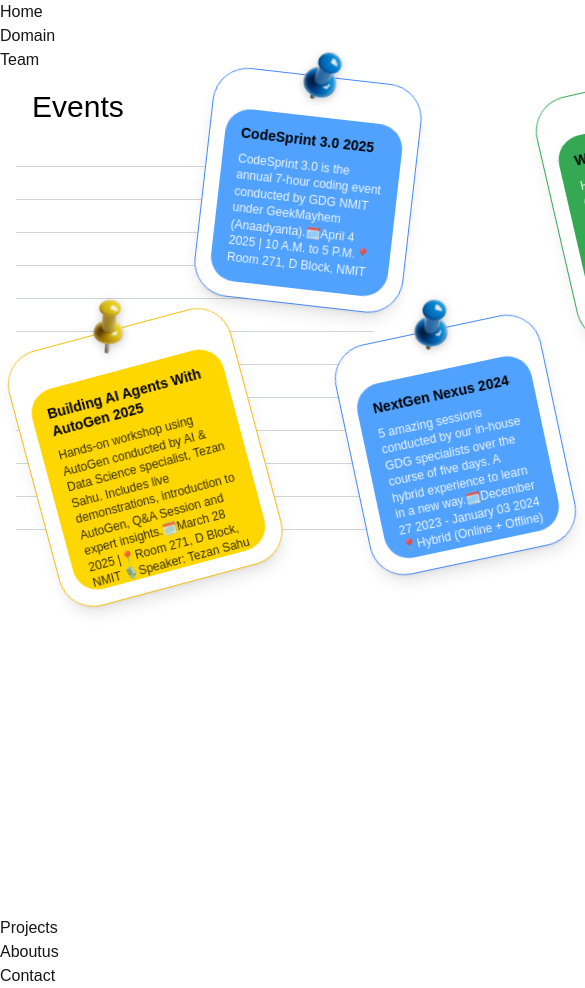
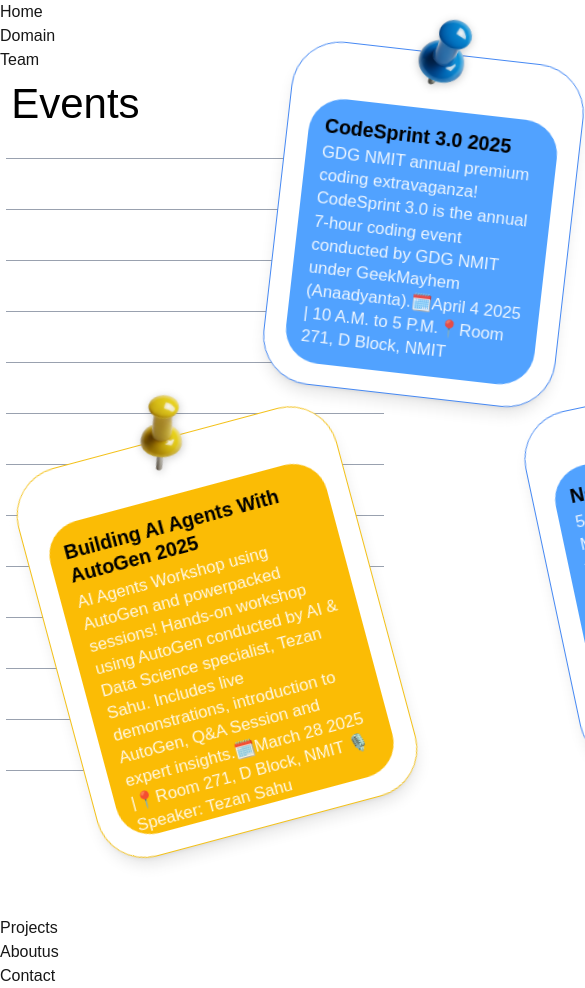
Before and after one commit to gdgnmit/GDG-NMIT-Website, a Next.js app: page / in a window 390 px wide. Shown: the top 988 px of the page, 585 px wide, since content can reach past the window. Built offline with nearby package versions, Linux system fonts and the light colour scheme; no server answers; the database is empty.

Commit message:
updated event page

```diff
--- a/package.json
+++ b/package.json
@@ -9,6 +9,7 @@
     "lint": "eslint"
   },
   "dependencies": {
+    "axios": "^1.12.2",
     "cloudinary": "^2.7.0",
     "formidable": "^3.5.4",
     "gsap": "^3.13.0",
--- a/src/components/Event.tsx
+++ b/src/components/Event.tsx
@@ -2,19 +2,69 @@
 import React, { useEffect, useRef, useState } from 'react'
 import Image from 'next/image'
 import { gsap } from 'gsap'
+import axios from 'axios'
 
 interface EventCard {
-  id: number;
+  _id: string;
   title: string;
   description: string;
+  date: string;
+  venue?: string;
+  speaker?: string;
 }
 const Event: React.FC = () => {
+  // Fallback data with proper structure
+  const fallbackEvents: EventCard[] = [
+    {
+      _id: "1",
+      title: " CodeSprint 3.0 2025", // CARD 1: TOP LEFT BLUE CARD
+      description: " GDG NMIT annual premium coding extravaganza!  CodeSprint 3.0 is the annual 7-hour coding event conducted by GDG NMIT under GeekMayhem (Anaadyanta).🗓️April 4 2025 | 10 A.M. to 5 P.M.📍Room 271, D Block, NMIT  ",
+      date: "04/04/2025",
+      venue: "Room 271, D Block, NMIT"
+    },
+    {
+      _id: "2",
+      title: "Winter Tech Arc 2024 ", // CARD 2: TOP RIGHT GREEN CARD
+      description: " AI Agents : Decoded with hands-on workshop conducted by AI&ML specialist, Tarun R Jain. Includes live demonstrations, Q&A Session and expert insights. 🗓️December 21 2024 | 9 A.M. to 2 P.M. 📍Room 271, D Block, NMIT 🎙️Speaker: Tarun R Jain",
+      date: "21/12/2024",
+      venue: "Room 271, D Block, NMIT",
+      speaker: "Tarun R Jain"
+    },
+    {
+      _id: "3",
+      title: "Building AI Agents With AutoGen 2025", // CARD 3: BOTTOM LEFT YELLOW CARD
+      description: "AI Agents Workshop using AutoGen and powerpacked sessions! Hands-on workshop using AutoGen conducted by AI & Data Science specialist, Tezan Sahu. Includes live demonstrations, introduction to AutoGen, Q&A Session and expert insights.🗓️March 28 2025 |📍Room 271, D Block, NMIT 🎙️Speaker: Tezan Sahu",
+      date: "28/03/2025",
+      venue: "Room 271, D Block, NMIT",
+      speaker: "Tezan Sahu"
+    },
+    {
+      _id: "4",
+      title: " KubeTools Day 2024", // CARD 4: BOTTOM RIGHT RED CARD
+      description: "One-of-a-kind workshop in collaboration with Docker and Kubernetes! Hands-on workshop conducted by industry experts, in collaboration with Docker and Kubernetes. Includes live demonstrations, introductions to Docker and Kubernetes Tools,CloudNative practice and Q&A Session.🗓️January 20 2024 |📍Sir M.V. Auditorium, NMIT ",
+      date: "20/01/2024",
+      venue: "Sir M.V. Auditorium, NMIT"
+    },
+    {
+      _id: "5",
+      title: "NextGen Nexus 2024", // CARD 5: BOTTOM CENTER BLUE CARD
+      description: " 5 Days. 5 GDG Speakers. 5 Mindblowing Experiences! five amazing sessions conducted by our in-house GDG specialists over the course of five days. A hybrid experience to learn in a new way.🗓️December 27 2023 - January 03 2024📍Hybrid (Online + Offline)",
+      date: "27/12/2023",
+      venue: "Hybrid (Online + Offline)"
+    }
+  ];
+
   // Refs for each event card to control GSAP animations
   const cardRefs = useRef<(HTMLDivElement | null)[]>([]);
   // Container ref for GSAP context scope
   const containerRef = useRef<HTMLDivElement | null>(null);
   // State to control when animations should start
   const [shouldAnimate, setShouldAnimate] = useState(false);
+
+  // State for dynamic events
+  const [events, setEvents] = useState<EventCard[]>([]);
+  const [loading, setLoading] = useState(true);
+  const [error, setError] = useState<string | null>(null);
 
   // Set refs for each card
   const setCardRef = (index: number) => (el: HTMLDivElement | null) => {
@@ -23,14 +73,21 @@
 
   // Intersection Observer to detect when page comes into view
   useEffect(() => {
+    // Only set up observer when data is ready and component is fully rendered
+    if (loading || events.length === 0) return;
+
     const container = containerRef.current;
     if (!container) return;
+
+    console.log('Setting up intersection observer');
 
     const observer = new IntersectionObserver(
       (entries) => {
         entries.forEach((entry) => {
-          // Trigger animations when 82% of container is visible
-          if (entry.isIntersecting && entry.intersectionRatio > 0.82) {
+          console.log('Intersection ratio:', entry.intersectionRatio);
+          // Trigger animations when 60% of card container is visible
+          if (entry.isIntersecting && entry.intersectionRatio > 0.6) {
+            console.log('Triggering animation');
             setShouldAnimate(true);
             // Stop observing once animation is triggered (one-time trigger)
             observer.disconnect();
@@ -38,7 +95,7 @@
         });
       },
       {
-        threshold: 0.82, // Trigger when 82% visible
+        threshold: [0, 0.25, 0.5, 0.75, 1], // Multiple thresholds for reliable detection
         rootMargin: '0px' // No additional margin
       }
     );
@@ -49,22 +106,35 @@
     return () => {
       observer.disconnect();
     };
-  }, []);
+  }, [loading, events]); // Depend on loading and events being ready
 
-  // GSAP Pendulum Animation Function - Now triggered by scroll
+  // GSAP Pendulum Animation Function - Now triggered by scroll AND when events are loaded
   useEffect(() => {
-    // Only run animations when shouldAnimate becomes true
-    if (!shouldAnimate) return;
+    console.log('Animation effect triggered:', { shouldAnimate, eventsLength: events.length });
+
+    // Only run animations when shouldAnimate becomes true AND events are available
+    if (!shouldAnimate || events.length === 0) {
+      console.log('Animation conditions not met');
+      return;
+    }
 
     const cards = cardRefs.current.filter(Boolean);
-    if (cards.length === 0 || !containerRef.current) return;
+    console.log('Cards found:', cards.length);
+
+    if (cards.length === 0 || !containerRef.current) {
+      console.log('No cards or container ref');
+      return;
+    }
+
+    console.log('Starting GSAP animations');
+
     const finalRotations = [6.5, -13, -15, 18, -12];  // Final resting rotations for each card (their natural tilted positions)
 
     // Animation parameters - easily customizable
     const animationConfig = {
       startAngle: 14,        // Initial swing angle in degrees (reduced from 20)
       totalDuration: 4,      // Total time to settle (seconds)
-      swingFrequency: 2.0,   // Swings per second
+      swingFrequency: 2.5,   // Swings per second
       dampingFactor: 0.75,   // How much energy is lost each swing (0.8-0.95)
       cardDelay: 0        // Delay between each card starting (seconds)
     };
@@ -75,8 +145,8 @@
         // Get the final rotation for this card
         const finalRotation = finalRotations[index] || 0;
         gsap.set(card, {
-          transformOrigin: "50% 0%", // Set transform origin to the pin point (top center where pin is attached)
-          rotation: finalRotation + animationConfig.startAngle // Start from final position + swing offset
+          transformOrigin: "50% 0%",
+          rotation: finalRotation + animationConfig.startAngle
         });
 
         const tl = gsap.timeline({ delay: index * animationConfig.cardDelay });
@@ -88,12 +158,9 @@
         for (let i = 0; i < swingCount; i++) {
           // Calculate decreasing amplitude for each swing (natural damping)
           const amplitude = animationConfig.startAngle * Math.pow(animationConfig.dampingFactor, i);
-
-          // Stop creating swings when amplitude becomes very small (natural cutoff)
           if (amplitude < 0.5) break;
 
-          // Alternate direction for each swing
-          const direction = i % 2 === 0 ? -1 : 1;
+          const direction = i % 2 === 0 ? -1 : 1; // Alternate direction for each swing
           const targetAngle = finalRotation + (amplitude * direction);
 
           tl.to(card, {
@@ -128,61 +195,110 @@
     return () => {
       ctx.revert(); // This cleans up ALL animations and sets within this context
     };
-  }, [shouldAnimate]); // Now depends on shouldAnimate state
+  }, [shouldAnimate, events]); // Now depends on both shouldAnimate state AND events being loaded
 
 
-  // EVENT DATA ARRAY - Contains all 5 event cards information
-  const events: EventCard[] = [
-    {
-      id: 1,
-      title: " CodeSprint 3.0 2025", // CARD 1: TOP LEFT BLUE CARD
-      description: " CodeSprint 3.0 is the annual 7-hour coding event conducted by GDG NMIT under GeekMayhem (Anaadyanta).🗓️April 4 2025 | 10 A.M. to 5 P.M.📍Room 271, D Block, NMIT  "
-    },
-    {
-      id: 2,
-      title: "Winter Tech Arc 2024 ", // CARD 2: TOP RIGHT GREEN CARD
-      description: "Hands-on workshop conducted by AI&ML specialist, Tarun R Jain. Includes live demonstrations, Q&A Session and expert insights. 🗓️December 21 2024 | 📍Room 271, D Block, NMIT 🎙️Speaker: Tarun R Jain"
-    },
-    {
-      id: 3,
-      title: "Building AI Agents With AutoGen 2025", // CARD 3: BOTTOM LEFT YELLOW CARD
-      description: "Hands-on workshop using AutoGen conducted by AI & Data Science specialist, Tezan Sahu. Includes live demonstrations, introduction to AutoGen, Q&A Session and expert insights.🗓️March 28 2025 |📍Room 271, D Block, NMIT 🎙️Speaker: Tezan Sahu"
-    },
-    {
-      id: 4,
-      title: " KubeTools Day 2024", // CARD 4: BOTTOM RIGHT RED CARD
-      description: "Hands-on workshop conducted by industry experts, in collaboration with Docker and Kubernetes. Includes live demonstrations, introductions to Docker and Kubernetes Tools,CloudNative practice and Q&A Session.🗓️January 20 2024 |📍Sir M.V. Auditorium, NMIT "
-    },
-    {
-      id: 5,
-      title: "NextGen Nexus 2024", // CARD 5: BOTTOM CENTER BLUE CARD
-      description: "5 amazing sessions conducted by our in-house GDG specialists over the course of five days. A hybrid experience to learn in a new way.🗓️December 27 2023 - January 03 2024📍Hybrid (Online + Offline)"
+
+
+  // Function to fetch events from API
+  const fetchEvents = async () => {
+    try {
+      setLoading(true);
+      setError(null);
+
+      const response = await axios.get('/api/events');
+      const { pastEvents, upcomingEvents } = response.data;
+
+      // Combine past and upcoming events
+      const allEvents = [...(pastEvents || []), ...(upcomingEvents || [])];
+
+      // Transform events to match our interface
+      const transformedEvents: EventCard[] = allEvents.map((event: any) => ({
+        _id: event._id,
+        title: event.title,
+        description: event.description,
+        date: event.date,
+        venue: event.venue,
+        speaker: event.speaker
+      }));
+
+      // Use API data if we have enough events, otherwise fallback
+      setEvents(transformedEvents.length >= 5 ? transformedEvents.slice(0, 5) : fallbackEvents);
+    } catch (err) {
+      console.error('Failed to fetch events:', err);
+      setError('Failed to load events from server');
+      // Use fallback data on error
+      setEvents(fallbackEvents);
+    } finally {
+      setLoading(false);
     }
-  ];
+  };
+
+  // Fetch events on component mount
+  useEffect(() => {
+    fetchEvents();
+  }, []);
+
+  // Show professional loading state
+  if (loading) {
+    return (
+      <div className="min-h-screen bg-white flex items-center justify-center antialiased">
+        <div className="text-center">
+          {/* Animated loading spinner */}
+          <div className="relative mb-8">
+            <div className="animate-spin rounded-full h-20 w-20 border-4 border-gray-200 border-t-blue-500 mx-auto"></div>
+            <div className="absolute inset-0 rounded-full h-20 w-20 border-4 border-transparent border-r-green-500 animate-ping mx-auto"></div>
+          </div>
+
+          {/* Loading text with typing animation */}
+          <div className="space-y-3">
+            <h2 className="text-2xl font-semibold text-gray-800">Loading Events</h2>
+            <div className="flex items-center justify-center space-x-1">
+              <div className="w-2 h-2 bg-blue-500 rounded-full animate-bounce"></div>
+              <div className="w-2 h-2 bg-green-500 rounded-full animate-bounce" style={{animationDelay: '0.1s'}}></div>
+              <div className="w-2 h-2 bg-yellow-500 rounded-full animate-bounce" style={{animationDelay: '0.2s'}}></div>
+              <div className="w-2 h-2 bg-red-500 rounded-full animate-bounce" style={{animationDelay: '0.3s'}}></div>
+            </div>
+            <p className="text-gray-600">Fetching the latest events from our servers...</p>
+          </div>
+        </div>
+      </div>
+    );
+  }
+
+
 
   return (
-    <div ref={containerRef} className="min-h-screen bg-white">
+    <div
+      className="min-h-screen bg-white antialiased"
+      style={{
+        MozOsxFontSmoothing: 'grayscale' // No Tailwind equivalent, keeping this one
+      }}
+    >
       {/* ========== MAIN PAGE CONTAINER ========== */}
 
       {/* ========== PAGE TITLE SECTION ========== */}
-      <div className="pt-4 px-8 sm:pt-4 sm:px-12 lg:pt-4   lg:px-15 ">
+      <div className="pt-[5.6px] px-[11.2px] sm:pt-[5.6px] sm:px-[16.8px] lg:pt-[5.6px] lg:px-[21px] ">
         <h1
-          className="text-black text-3xl sm:text-4xl lg:text-5xl xl:text-6xl font-normal leading-tight"
+          className="text-black text-[42px] sm:text-[56px] lg:text-[70px] xl:text-[84px] font-normal leading-tight"
         >
           Events
         </h1>
       </div>
 
       {/* ========== CARDS CONTAINER SECTION ========== */}
-      <div className="pt-6 px-4 sm:px-6 lg:px-8">
-        <div className="relative mx-auto w-full max-w-7xl h-96 md:h-[500px]">
+      <div className="pt-[8.4px] px-[5.6px] sm:px-[8.4px] lg:px-[11.2px]">
+        <div
+          ref={containerRef}
+          className="relative mx-auto w-full max-w-[1792px] h-[537.6px] md:h-[700px]"
+        >
 
           {/* ===== BACKGROUND GRID LINES ===== */}
-          <div className="absolute inset-0 space-y-8 md:space-y-8 pt-4">
-            {Array(12).fill(null).map((_, index) => (
+          <div className="absolute inset-0 space-y-[50px] md:space-y-[50px] pt-[20px]">
+            {Array(13).fill(null).map((_, index) => (
               <div
                 key={index}
-                className="w-full border-t border-gray-300"
+                className="w-full border-t border-gray-400"
               />
             ))}
           </div>
@@ -194,38 +310,39 @@
 
             <div
               ref={setCardRef(0)}
-              className="absolute -top-[74px] left-[200px] w-[210px] h-[230px] opacity-100"
+              className="absolute -top-[85px] left-[290px] w-[294px] h-[345px] opacity-100 will-change-transform"
             >
               {/* CARD 1: Outer White Border Container */}
               <div
-                className="w-full h-full bg-white rounded-[35px] relative shadow-lg border border-[#4588F3]"
+                className="w-full h-full bg-white rounded-[49px] relative shadow-lg border border-[#4588F3]"
               >
                 {/* CARD 1: Blue Pin Image */}
                 <div
-                  className="absolute z-10 -top-[50px] left-1/2 -translate-x-1/2 w-[100px] h-[100px]"
+                  className="absolute z-10 -top-[70px] left-1/2 -translate-x-1/2 w-[140px] h-[140px]"
                 >
                   <Image
                     src="/blue-photoroom.png"
                     alt="Blue Pin"
-                    width={100}
-                    height={100}
+                    width={140}
+                    height={140}
                     className="w-full h-full object-contain drop-shadow-[0_2px_4px_rgba(0,0,0,0.2)]"
+                    priority
                   />
                 </div>
 
                 {/* CARD 1: Blue Content Container */}
                 <div
-                  className="absolute bg-blue-400 rounded-[25px] p-4 top-[40px] left-[15px] right-[15px] bottom-[15px]"
+                  className="absolute bg-blue-400 rounded-[35px] p-[16px] top-[56px] left-[21px] right-[21px] bottom-[21px]"
                 >
                   {/* CARD 1: Title */}
                   <h3
-                    className="text-black font-bold text-sm mb-2 leading-tight"
+                    className="text-black font-bold text-[19.6px] mb-[2.8px] leading-tight"
                   >
                     {events[0].title}
                   </h3>
                   {/* CARD 1: Description */}
                   <p
-                    className="text-white/90 text-xs leading-snug"
+                    className="text-white/90 text-[16.8px] leading-snug"
                   >
                     {events[0].description}
                   </p>
@@ -237,38 +354,38 @@
 
             <div
               ref={setCardRef(1)}
-              className="absolute -top-[70px] left-[510px] w-[220px] h-[249px] opacity-100"
+              className="absolute -top-[72px] left-[800px] w-[308px] h-[355px] opacity-100 will-change-transform"
             >
               {/* CARD 2: Outer White Border Container */}
               <div
-                className="w-full h-full bg-white rounded-[35px] relative shadow-lg border border-[#34A853]"
+                className="w-full h-full bg-white rounded-[49px] relative shadow-lg border border-[#34A853]"
               >
                 {/* CARD 2: Green Pin Image */}
                 <div
-                  className="absolute z-10 -top-[60px] left-1/2 -translate-x-1/2 w-[130px] h-[130px]"
+                  className="absolute z-10 -top-[84px] left-1/2 -translate-x-1/2 w-[182px] h-[182px]"
                 >
                   <Image
                     src="/green-photoroom.png"
                     alt="Green Pin"
-                    width={130}
-                    height={130}
+                    width={182}
+                    height={182}
                     className="w-full h-full object-contain drop-shadow-[0_2px_4px_rgba(0,0,0,0.2)]"
                   />
                 </div>
 
                 {/* CARD 2: Green Content Container */}
                 <div
-                  className="absolute rounded-[25px] p-4 top-[40px] left-[15px] right-[15px] bottom-[15px] bg-[#34A853]"
+                  className="absolute rounded-[35px] p-[16px] top-[56px] left-[21px] right-[21px] bottom-[21px] bg-[#34A853]"
                 >
                   {/* CARD 2: Title */}
                   <h3
-                    className="text-black font-bold text-sm mb-2 leading-tight"
+                    className="text-black font-bold text-[19.6px] mb-[2.8px] leading-tight"
                   >
                     {events[1].title}
                   </h3>
                   {/* CARD 2: Description */}
                   <p
-                    className="text-white/90 text-xs leading-snug"
+                    className="text-white/90 text-[16.8px] leading-snug"
                   >
                     {events[1].description}
                   </p>
@@ -280,38 +397,38 @@
 
             <div
               ref={setCardRef(2)}
-              className="absolute top-[180px] -left-[20px] w-[230px] h-[264px] opacity-100"
+              className="absolute top-[300px] -left-[6px] w-[330px] h-[402px] opacity-100 will-change-transform"
             >
               {/* CARD 3: Outer White Border Container */}
               <div
-                className="w-full h-full bg-white rounded-[35px] relative shadow-lg border border-[#F3C016]"
+                className="w-full h-full bg-white rounded-[49px] relative shadow-lg border border-[#F3C016]"
               >
                 {/* CARD 3: Yellow Pin Image */}
                 <div
-                  className="absolute z-10 -top-[75px] left-1/2 -translate-x-1/2 w-[140px] h-[140px]"
+                  className="absolute z-10 -top-[105px] left-1/2 -translate-x-1/2 w-[196px] h-[196px]"
                 >
                   <Image
                     src="/yellow.png"
                     alt="Yellow Pin"
-                    width={140}
-                    height={140}
+                    width={196}
+                    height={196}
                     className="w-full h-full object-contain drop-shadow-[0_2px_4px_rgba(0,0,0,0.2)]"
                   />
                 </div>
 
                 {/* CARD 3: Yellow Content Container */}
                 <div
-                  className="absolute rounded-[25px] p-4 top-[40px] left-[15px] right-[15px] bottom-[15px] bg-[#FFD700]"
+                  className="absolute rounded-[35px] p-[16px] top-[56px] left-[21px] right-[21px] bottom-[21px] bg-[#FBBC05]"
                 >
                   {/* CARD 3: Title */}
                   <h3
-                    className="text-black font-bold text-sm mb-2 leading-tight"
+                    className="text-black font-bold text-[19.6px] mb-[2.8px] leading-tight"
                   >
                     {events[2].title}
                   </h3>
                   {/* CARD 3: Description */}
                   <p
-                    className="text-black/80 text-xs leading-snug"
+                    className="text-white/90 text-[16.8px] leading-snug"
                   >
                     {events[2].description}
                   </p>
@@ -322,38 +439,38 @@
             {/* CARD 4: BOTTOM RIGHT RED CARD */}
             <div
               ref={setCardRef(3)}
-              className="absolute top-[200px] left-[700px] w-[225px] h-[264px] opacity-100"
+              className="absolute top-[300px] left-[1100px] w-[330px] h-[390px] opacity-100 will-change-transform"
             >
               {/* CARD 4: Outer White Border Container */}
               <div
-                className="w-full h-full bg-white rounded-[35px] relative shadow-lg border border-[#FF0A0A]"
+                className="w-full h-full bg-white rounded-[49px] relative shadow-lg border border-[#FF0A0A]"
               >
                 {/* CARD 4: Red Pin Image */}
                 <div
-                  className="absolute z-10 -top-[60px] left-1/2 -translate-x-1/2 w-[110px] h-[110px]"
+                  className="absolute z-10 -top-[84px] left-1/2 -translate-x-1/2 w-[154px] h-[154px]"
                 >
                   <Image
                     src="/red-photoroom.png"
                     alt="Red Pin"
-                    width={110}
-                    height={110}
+                    width={154}
+                    height={154}
                     className="w-full h-full object-contain drop-shadow-[0_2px_4px_rgba(0,0,0,0.2)]"
                   />
                 </div>
 
                 {/* CARD 4: Red Content Container */}
                 <div
-                  className="absolute rounded-[25px] p-4 top-[40px] left-[15px] right-[15px] bottom-[15px] bg-[#EA4335]"
+                  className="absolute rounded-[35px] p-[16px] top-[56px] left-[21px] right-[21px] bottom-[21px] bg-[#EA4335]"
                 >
                   {/* CARD 4: Title */}
                   <h3
-                    className="text-white font-bold text-sm mb-2 leading-tight"
+                    className="text-black font-bold text-[19.6px] mb-[2.8px] leading-tight"
                   >
                     {events[3].title}
                   </h3>
                   {/* CARD 4: Description */}
                   <p
-                    className="text-white/90 text-xs leading-snug"
+                    className="text-white/90 text-[16.8px] leading-snug"
                   >
                     {events[3].description}
                   </p>
@@ -366,38 +483,38 @@
 
             <div
               ref={setCardRef(4)}
-              className="absolute top-[180px] left-[310px] w-[210px] h-[235px] opacity-100"
+              className="absolute top-[252px] left-[506px] w-[300px] h-[360px] opacity-100 will-change-transform"
             >
               {/* CARD 5: Outer White Border Container */}
               <div
-                className="w-full h-full bg-white rounded-[35px] relative shadow-lg border border-[#4588F3]"
+                className="w-full h-full bg-white rounded-[49px] relative shadow-lg border border-[#4588F3]"
               >
                 {/* CARD 5: Blue Pin Image */}
                 <div
-                  className="absolute z-10 -top-[55px] left-1/2 -translate-x-1/2 w-[100px] h-[100px]"
+                  className="absolute z-10 -top-[77px] left-1/2 -translate-x-1/2 w-[140px] h-[140px]"
                 >
                   <Image
                     src="/blue-photoroom.png"
                     alt="Blue Pin"
-                    width={100}
-                    height={100}
+                    width={140}
+                    height={140}
                     className="w-full h-full object-contain drop-shadow-[0_2px_4px_rgba(0,0,0,0.2)]"
                   />
                 </div>
 
                 {/* CARD 5: Blue Content Container */}
                 <div
-                  className="absolute bg-blue-400 rounded-[25px] p-4 top-[40px] left-[15px] right-[15px] bottom-[15px]"
+                  className="absolute bg-blue-400 rounded-[35px] p-[16px] top-[56px] left-[21px] right-[21px] bottom-[21px]"
                 >
                   {/* CARD 5: Title */}
                   <h3
-                    className="text-black font-bold text-sm mb-2 leading-tight"
+                    className="text-black font-bold text-[19.6px] mb-[2.8px] leading-tight"
                   >
                     {events[4].title}
                   </h3>
                   {/* CARD 5: Description */}
                   <p
-                    className="text-white/90 text-xs leading-snug"
+                    className="text-white/90 text-[16.8px] leading-snug"
                   >
                     {events[4].description}
                   </p>
--- a/src/lib/models/Event.ts
+++ b/src/lib/models/Event.ts
@@ -5,13 +5,15 @@
   description?: string;
   date: Date;
   venue?: string;
+  speaker?: string;
 }
 
 const EventSchema: Schema = new Schema<IEvent>({
   title: { type: String, required: true },
   description: { type: String },
   date: { type: Date, required: true },
-  venue: { type: String }
+  venue: { type: String },
+  speaker: { type: String }
 });
 
 export default mongoose.models.Event || mongoose.model<IEvent>('Event', EventSchema);
```
Also changed, not shown: 1 other file (tests, documents, lock files or other folders).
